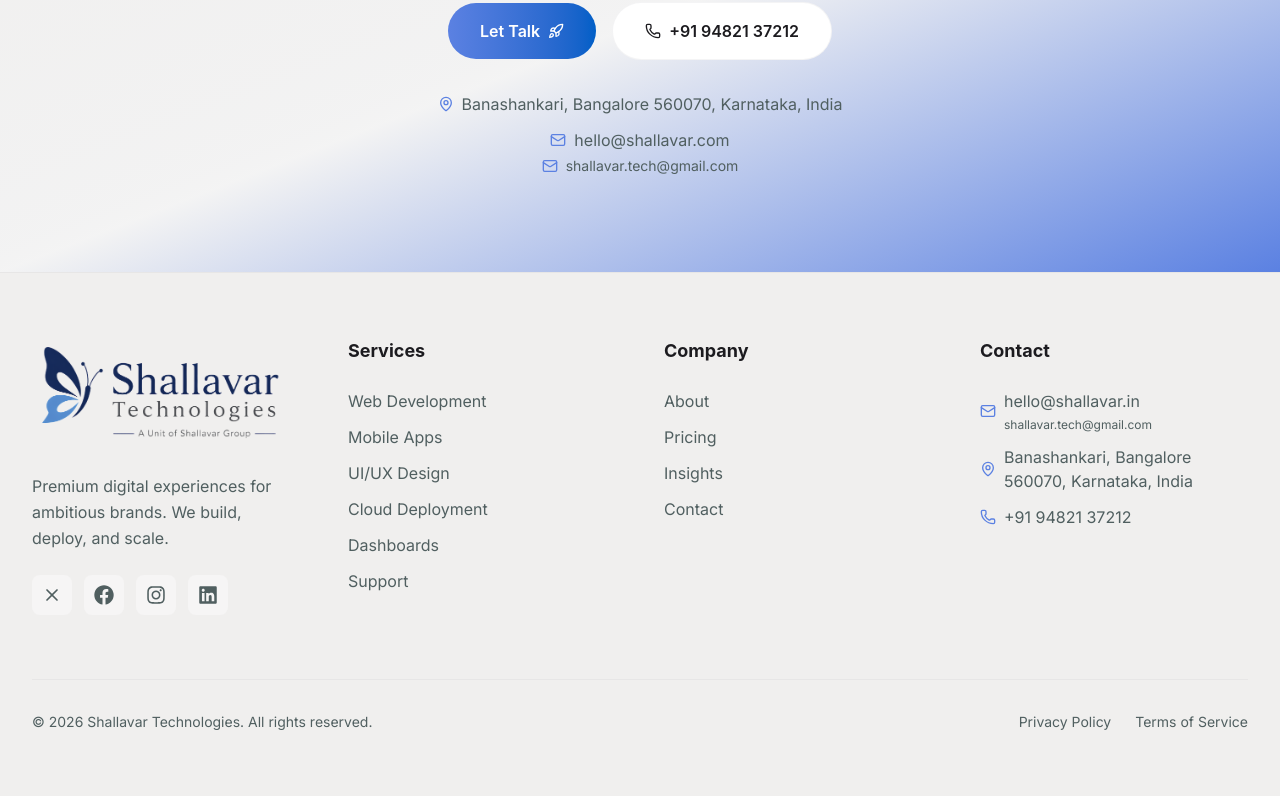
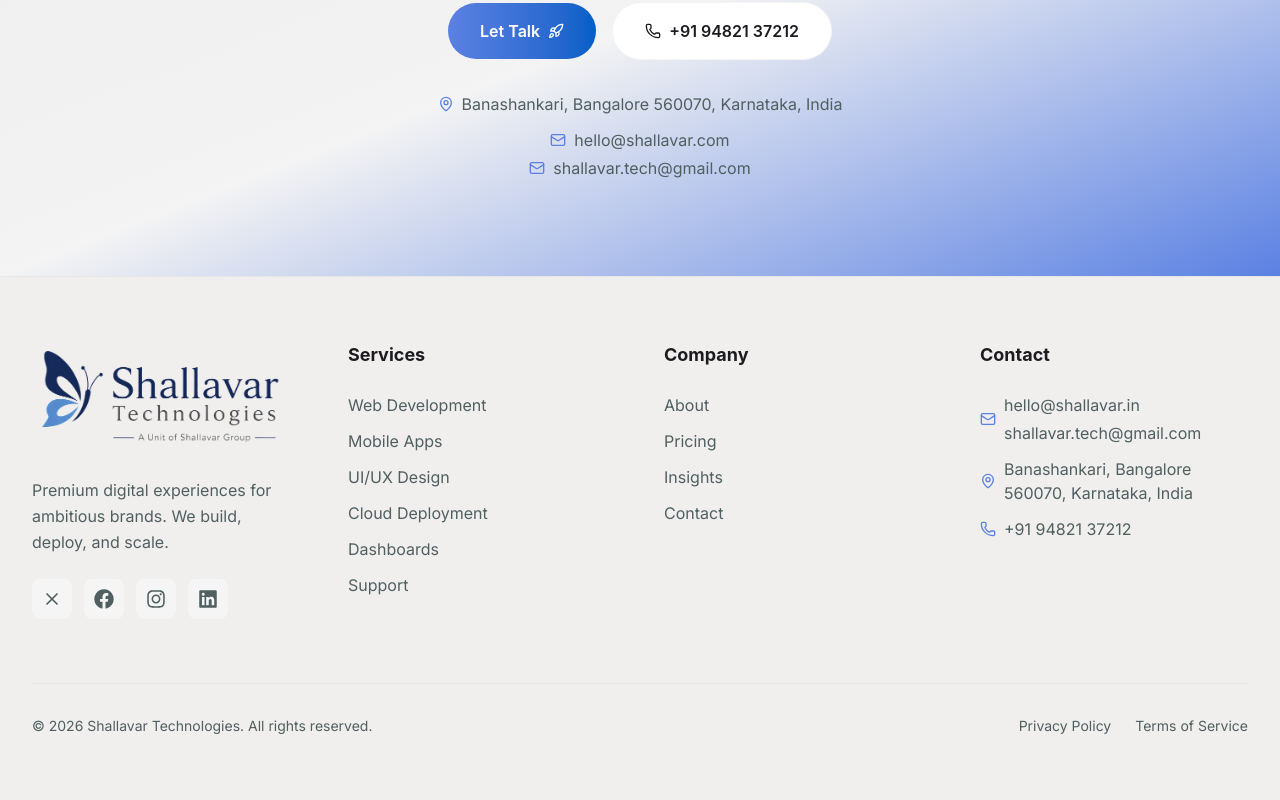
Before and after one commit to ai-shallavar/shallavar-site, a Next.js app: page /about in a window 1280 px wide. Shown: the part 3726-4526 px from the top of the page. Built offline with nearby package versions, Linux system fonts and the light colour scheme.

Commit message:
Fix: both emails same font size everywhere

```diff
--- a/src/app/about/page.tsx
+++ b/src/app/about/page.tsx
@@ -257,7 +257,7 @@
                   </div>
                   <div className="flex items-center gap-2">
                     <Mail className="w-4 h-4 text-primary" />
-                    <a href="mailto:shallavar.tech@gmail.com" className="hover:text-primary transition-colors text-sm">shallavar.tech@gmail.com</a>
+                    <a href="mailto:shallavar.tech@gmail.com" className="hover:text-primary transition-colors">shallavar.tech@gmail.com</a>
                   </div>
                 </div>
               </div>
--- a/src/app/contact/page.tsx
+++ b/src/app/contact/page.tsx
@@ -178,7 +178,7 @@
                       </h3>
                       <p className="text-sm text-on-surface-variant mb-1">{info.subtitle}</p>
                       {info.secondary && (
-                        <a href={`mailto:${info.secondary}`} className="block text-xs text-on-surface-variant/70 hover:text-primary transition-colors mb-1">
+                        <a href={`mailto:${info.secondary}`} className="block text-sm font-semibold text-on-surface-variant hover:text-primary transition-colors mb-1">
                           {info.secondary}
                         </a>
                       )}
--- a/src/components/Footer.tsx
+++ b/src/components/Footer.tsx
@@ -96,7 +96,7 @@
                     <a href="mailto:hello@shallavar.in" className="hover:text-primary transition-colors duration-300">
                       hello@shallavar.in
                     </a>
-                    <a href="mailto:shallavar.tech@gmail.com" className="hover:text-primary transition-colors duration-300 text-xs">
+                    <a href="mailto:shallavar.tech@gmail.com" className="hover:text-primary transition-colors duration-300">
                       shallavar.tech@gmail.com
                     </a>
                   </div>
```
